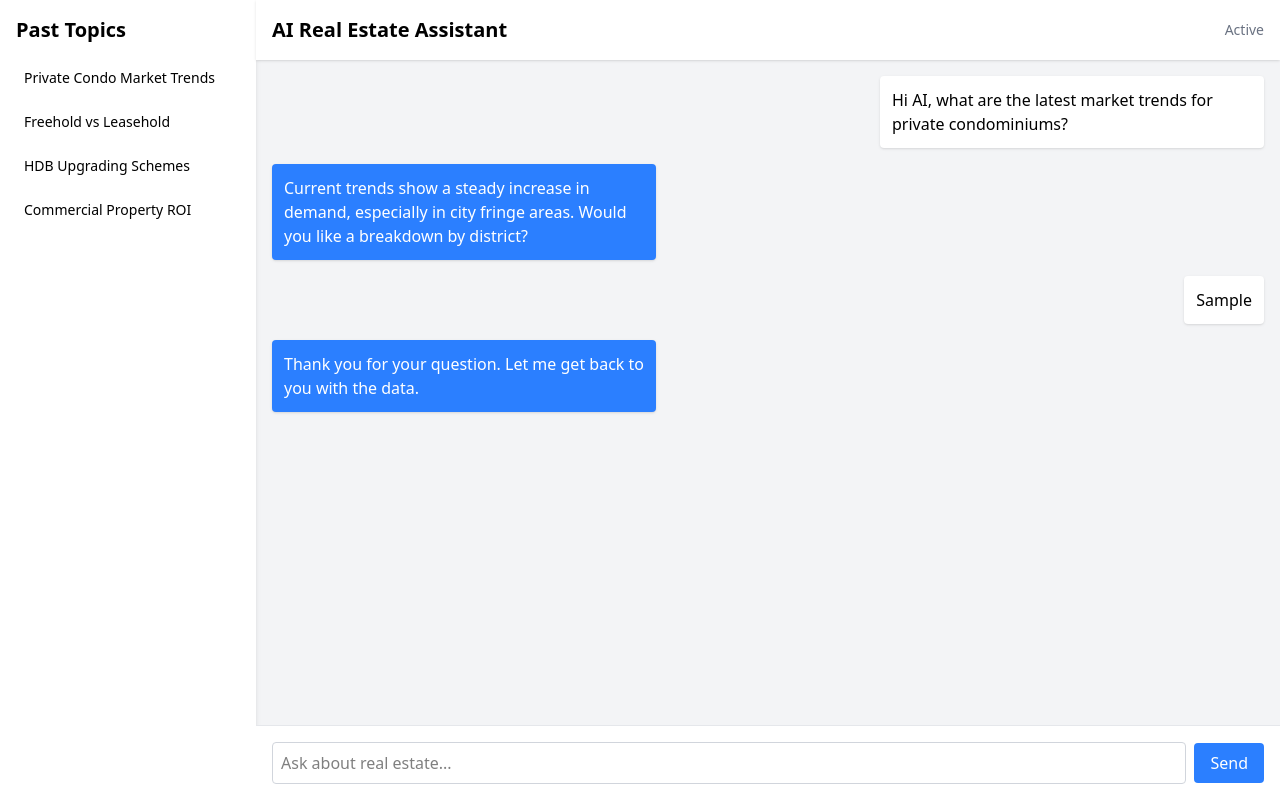
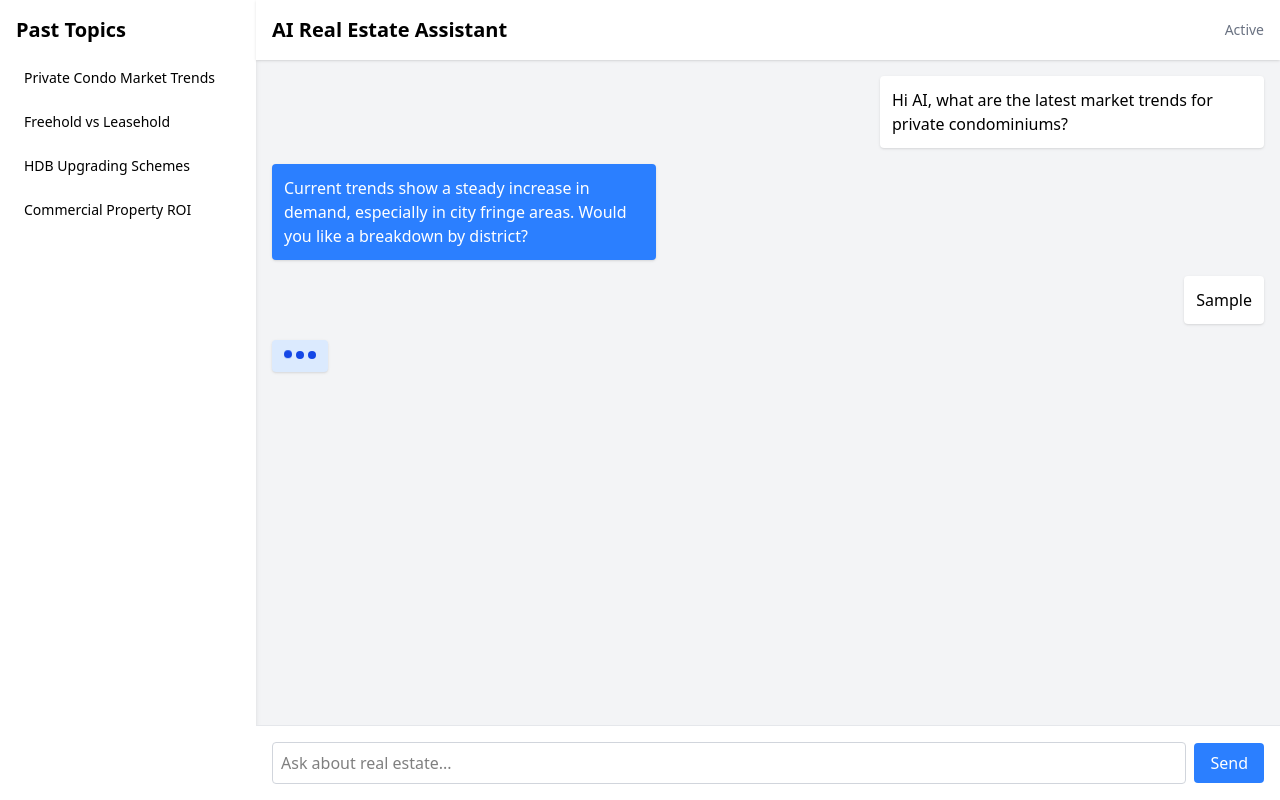
Before and after one commit to YippyYaYa/LeonSite, an Angular app in the folder AIAgent/: page / in a window 1280 px wide. Both pictures are taken after typing "Sample" into the empty fields and a click on the button "Send". Built offline with nearby package versions, Linux system fonts and the light colour scheme.

Commit message:
[poc][feature] Added Message loading animation

```diff
--- a/AIAgent/src/app/pages/main-chat/main-chat.component.html
+++ b/AIAgent/src/app/pages/main-chat/main-chat.component.html
@@ -23,7 +23,7 @@
     </header>
 
     <!-- Chat Messages -->
-    <section class="flex-1 p-4 overflow-y-auto space-y-4">
+    <section #chatContainer class="flex-1 p-4 overflow-y-auto space-y-4">
       @if ((chatHistory?.length || 0) > 0) {
         @for (msg of chatHistory; track msg) {
           <div [class]="'flex ' + (msg.from === 'user' ? 'justify-end' : 'justify-start')">
@@ -34,6 +34,15 @@
         }
       } @else {
         <p class="text-gray-400 text-sm text-center mt-10">No messages available for this topic.</p>
+      }
+    @if (isTyping) {
+        <div class="flex justify-start">
+          <div class="p-3 rounded shadow max-w-sm bg-blue-100 text-blue-700 italic flex items-center gap-1">
+  <span class="w-2 h-2 rounded-full bg-blue-700 [animation-delay:0s] animate-bounce"></span>
+  <span class="w-2 h-2 rounded-full bg-blue-700 [animation-delay:0.2s] animate-bounce"></span>
+  <span class="w-2 h-2 rounded-full bg-blue-700 [animation-delay:0.4s] animate-bounce"></span>
+</div>
+        </div>
       }
     </section>
 
--- a/AIAgent/src/app/pages/main-chat/main-chat.component.ts
+++ b/AIAgent/src/app/pages/main-chat/main-chat.component.ts
@@ -1,6 +1,11 @@
-import { Component } from '@angular/core';
+import {
+  Component,
+  ViewChild,
+  ElementRef,
+  AfterViewChecked
+} from '@angular/core';
 import { CommonModule } from '@angular/common';
-import { FormsModule } from '@angular/forms'; // Needed for ngModel
+import { FormsModule } from '@angular/forms';
 
 @Component({
   selector: 'app-main-chat',
@@ -9,7 +14,9 @@ import { FormsModule } from '@angular/forms'; // Needed for ngModel
   templateUrl: './main-chat.component.html',
   styleUrl: './main-chat.component.scss'
 })
-export class MainChatComponent {
+export class MainChatComponent implements AfterViewChecked {
+  @ViewChild('chatContainer') private chatContainer!: ElementRef;
+
   chats: Record<string, { from: 'user' | 'ai'; text: string }[]> = {
     'Private Condo Market Trends': [
       {
@@ -57,26 +64,43 @@ export class MainChatComponent {
   topicList = Object.keys(this.chats);
   chatHistory = this.chats[this.selectedTopic];
   newMessage = '';
+  isTyping = false;
 
-  loadChat(topic: string) {
+  ngAfterViewChecked(): void {
+    this.scrollToBottom();
+  }
+
+  scrollToBottom(): void {
+    if (this.chatContainer) {
+      setTimeout(() => {
+        this.chatContainer.nativeElement.scrollTop =
+          this.chatContainer.nativeElement.scrollHeight;
+      });
+    }
+  }
+
+  loadChat(topic: string): void {
     this.selectedTopic = topic;
     this.chatHistory = this.chats[topic] || [];
     this.newMessage = '';
+    this.isTyping = false;
   }
 
-  sendMessage() {
+  sendMessage(): void {
     const message = this.newMessage.trim();
     if (!message) return;
 
     this.chatHistory.push({ from: 'user', text: message });
     this.newMessage = '';
+    this.isTyping = true;
 
-    // Simulate AI response (optional placeholder)
+    // Simulated AI reply
     setTimeout(() => {
       this.chatHistory.push({
         from: 'ai',
         text: 'Thank you for your question. Let me get back to you with the data.'
       });
-    }, 500);
+      this.isTyping = false;
+    }, 10000);
   }
 }
```
